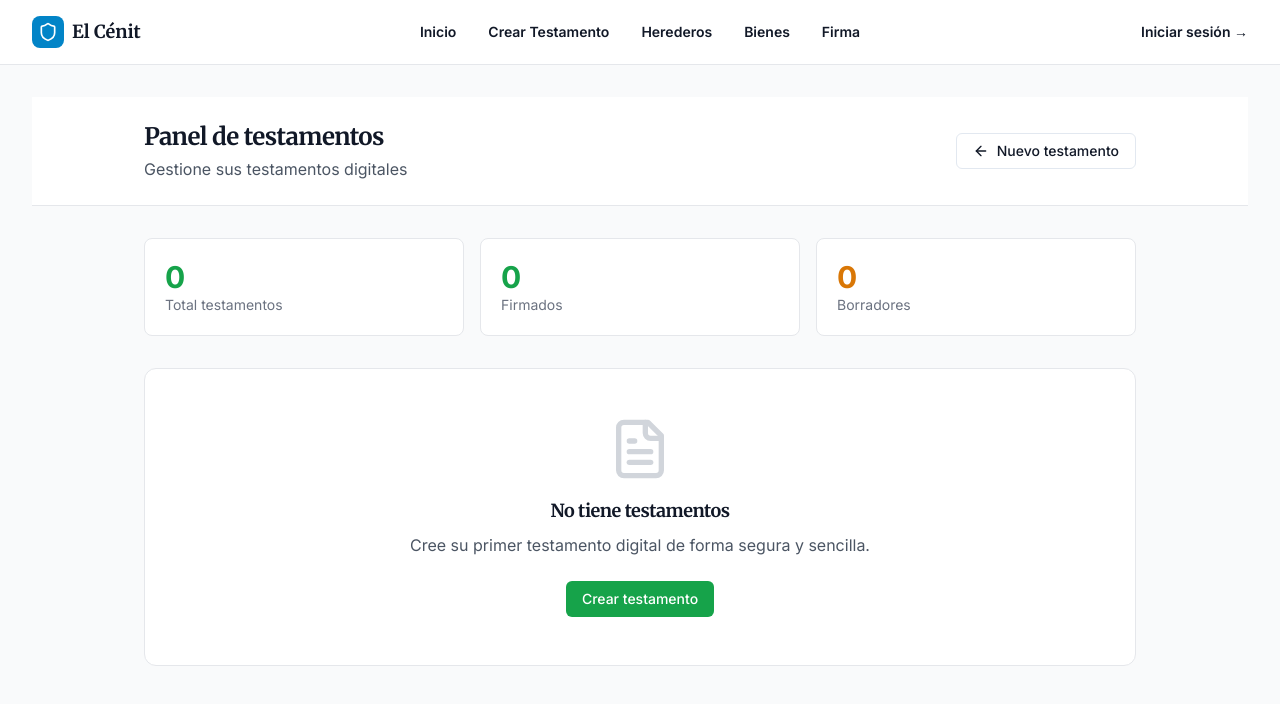
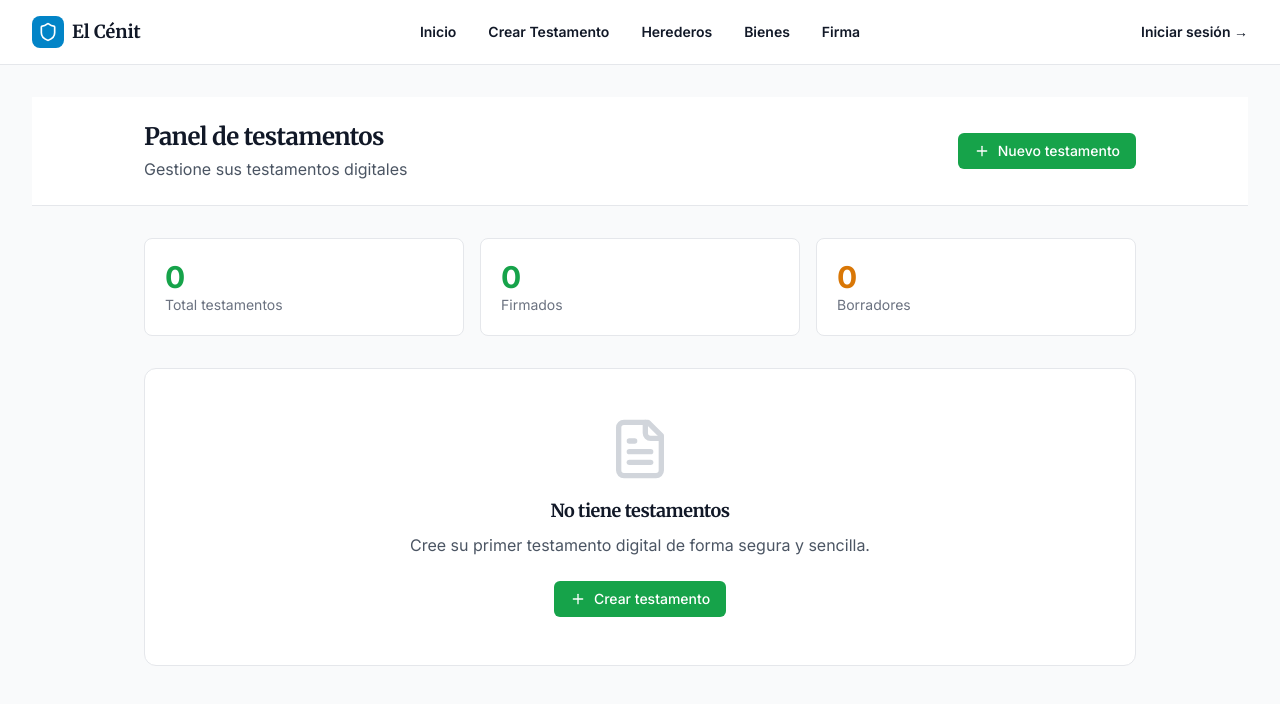
Before and after one commit to josegonzalezglez1964-tech/el-cenit-testamento-digital, a Next.js app in the folder apps/web/: page /dashboard in a window 1280 px wide. Shown: the top 704 px of the page. Built offline with nearby package versions, Linux system fonts and the light colour scheme.

Commit message:
actualizacion de page.ts dasboard/dasboaerd

```diff
--- a/apps/web/app/(dashboard)/dashboard/page.tsx
+++ b/apps/web/app/(dashboard)/dashboard/page.tsx
@@ -10,6 +10,7 @@ import {
   Shield,
   ArrowLeft,
   Trash2,
+  Plus,
 } from 'lucide-react';
 import { Button } from '@el-cenit/ui';
 import { useTestamentoStore, Testamento } from '@/hooks/useTestamento';
@@ -31,7 +32,8 @@ export default function DashboardPage() {
     const cargarTestamentos = () => {
       const testamentosLocal: TestamentoGuardado[] = [];
 
-      if (testamento.estado !== 'borrador' || testamento.herederos.length > 0) {
+      // El testamento actual del store (si tiene datos)
+      if (testamento.estado !== 'borrador' || testamento.herederos.length > 0 || testamento.bienes.length > 0) {
         testamentosLocal.push({
           ...testamento,
           id: 'actual',
@@ -39,6 +41,7 @@ export default function DashboardPage() {
         } as TestamentoGuardado);
       }
 
+      // Intentar cargar desde la API
       fetch('/api/testamento')
         .then((res) => res.json())
         .then((data) => {
@@ -51,7 +54,9 @@ export default function DashboardPage() {
             });
           }
         })
-        .catch(() => {})
+        .catch(() => {
+          // Fallback: solo localStorage
+        })
         .finally(() => {
           setTestamentos(testamentosLocal);
           setCargando(false);
@@ -117,7 +122,7 @@ export default function DashboardPage() {
 
   if (cargando) {
     return (
-      <div className="min-h-screen flex items-center justify-center">
+      <div className="min-h-screen flex items-center justify-center bg-gray-50">
         <div className="animate-spin rounded-full h-12 w-12 border-b-2 border-canarias-600" />
       </div>
     );
@@ -125,9 +130,10 @@ export default function DashboardPage() {
 
   return (
     <div className="min-h-screen bg-gray-50">
+      {/* Header */}
       <div className="bg-white border-b">
         <div className="mx-auto max-w-5xl px-4 py-6">
-          <div className="flex items-center justify-between">
+          <div className="flex flex-col sm:flex-row sm:items-center sm:justify-between gap-4">
             <div>
               <h1 className="text-2xl font-bold text-gray-900 font-serif">
                 Panel de testamentos
@@ -137,8 +143,8 @@ export default function DashboardPage() {
               </p>
             </div>
             <Link href="/testamento/nuevo">
-              <Button variant="outline">
-                <ArrowLeft className="h-4 w-4 mr-2" />
+              <Button className="bg-canarias-600 hover:bg-canarias-700">
+                <Plus className="h-4 w-4 mr-2" />
                 Nuevo testamento
               </Button>
             </Link>
@@ -147,6 +153,7 @@ export default function DashboardPage() {
       </div>
 
       <div className="mx-auto max-w-5xl px-4 py-8">
+        {/* Stats */}
         <div className="grid grid-cols-1 md:grid-cols-3 gap-4 mb-8">
           <div className="bg-white rounded-lg border p-5">
             <p className="text-3xl font-bold text-canarias-600">{testamentos.length}</p>
@@ -166,6 +173,7 @@ export default function DashboardPage() {
           </div>
         </div>
 
+        {/* Lista de testamentos */}
         {testamentos.length === 0 ? (
           <div className="bg-white rounded-xl border p-12 text-center">
             <FileText className="mx-auto h-16 w-16 text-gray-300 mb-4" />
@@ -177,6 +185,7 @@ export default function DashboardPage() {
             </p>
             <Link href="/testamento/nuevo">
               <Button className="bg-canarias-600 hover:bg-canarias-700">
+                <Plus className="h-4 w-4 mr-2" />
                 Crear testamento
               </Button>
             </Link>
@@ -190,13 +199,13 @@ export default function DashboardPage() {
               >
                 <div className="flex flex-col md:flex-row md:items-center md:justify-between gap-4">
                   <div className="flex items-start gap-4">
-                    <div className="h-12 w-12 rounded-lg bg-canarias-50 flex items-center justify-center">
+                    <div className="h-12 w-12 rounded-lg bg-canarias-50 flex items-center justify-center shrink-0">
                       <FileText className="h-6 w-6 text-canarias-600" />
                     </div>
                     <div>
-                      <div className="flex items-center gap-2 mb-1">
+                      <div className="flex items-center gap-2 mb-1 flex-wrap">
                         <h3 className="font-semibold text-gray-900">
-                          Testamento de {t.datosIdentidad?.nombre} {t.datosIdentidad?.apellidos}
+                          Testamento de {t.datosIdentidad?.nombre || 'Usuario'} {t.datosIdentidad?.apellidos || ''}
                         </h3>
                         {getEstadoBadge(t.estado)}
                       </div>
```
